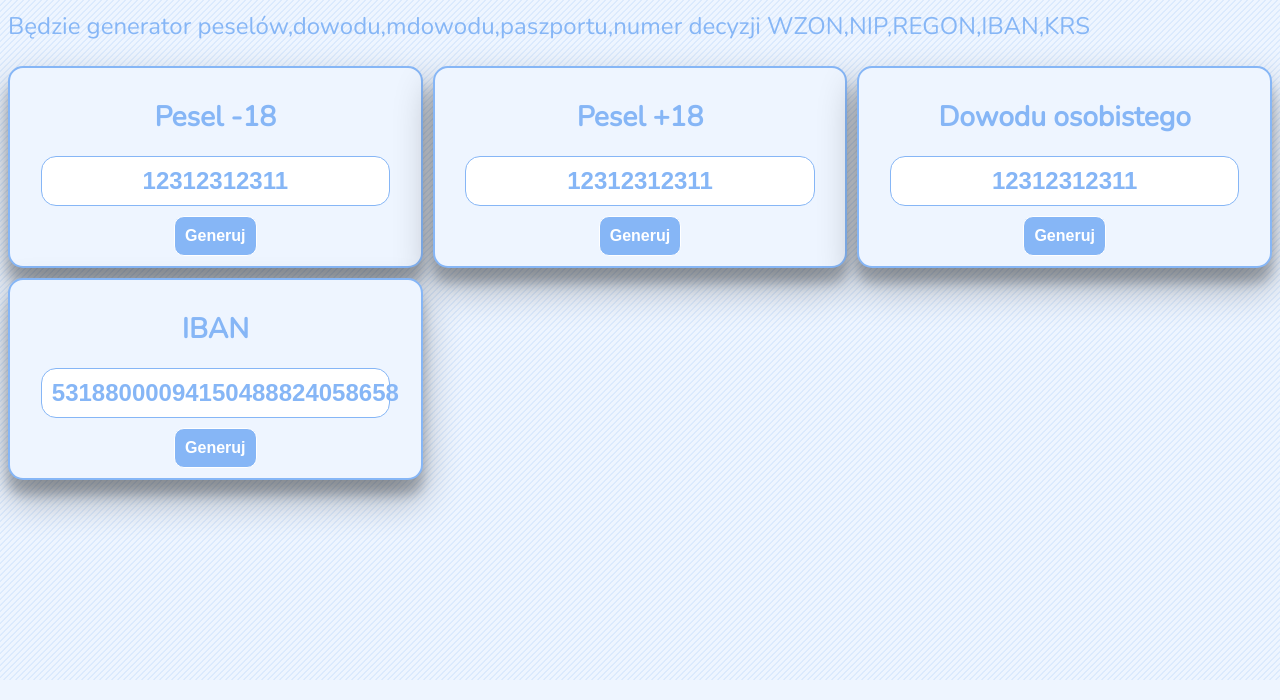
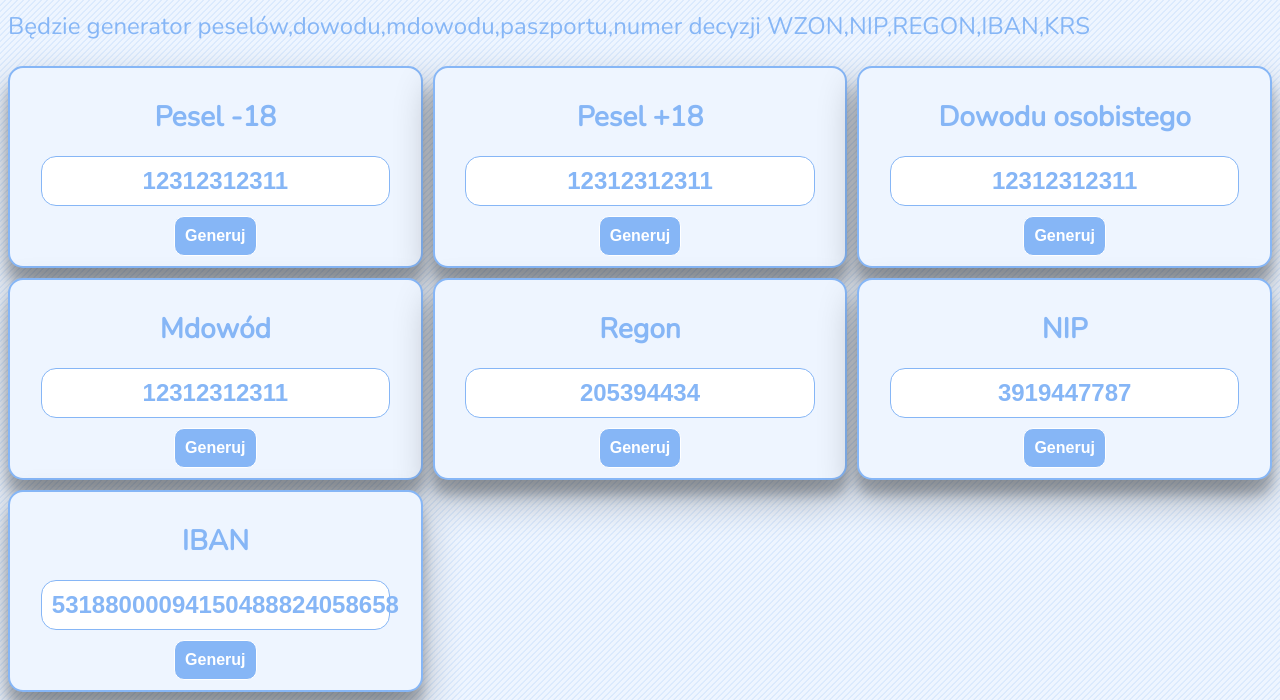
Before and after one commit to elhispanopolako/personalSite, a plain HTML site: page generatory.html in a window 1280 px wide. Shown: the part 120-820 px from the top of the page. Drawn offline with nearby package versions, Linux system fonts and the light colour scheme.

Commit message:
Przykładowe wartości

```diff
--- a/generatory.html
+++ b/generatory.html
@@ -29,9 +29,27 @@
             <button class="generateBtn">Generuj</button>
 
         </div>
-        <div class="generatorContainer" id="pesel">
+        <div class="generatorContainer" id="dowod">
             <h3>Dowodu osobistego</h3>
             <button class="generatedData">12312312311</button>
+            <button class="generateBtn">Generuj</button>
+
+        </div>
+        <div class="generatorContainer" id="dowod">
+            <h3>Mdowód</h3>
+            <button class="generatedData">12312312311</button>
+            <button class="generateBtn">Generuj</button>
+
+        </div>
+        <div class="generatorContainer" id="regon">
+            <h3>Regon</h3>
+            <button class="generatedData">205394434</button>
+            <button class="generateBtn">Generuj</button>
+
+        </div>
+        <div class="generatorContainer" id="nip">
+            <h3>NIP</h3>
+            <button class="generatedData">3919447787</button>
             <button class="generateBtn">Generuj</button>
 
         </div>
@@ -39,7 +57,6 @@
             <h3>IBAN</h3>
             <button class="generatedData">53188000094150488824058658</button>
             <button class="generateBtn">Generuj</button>
-
         </div>
     </div>
 
```
